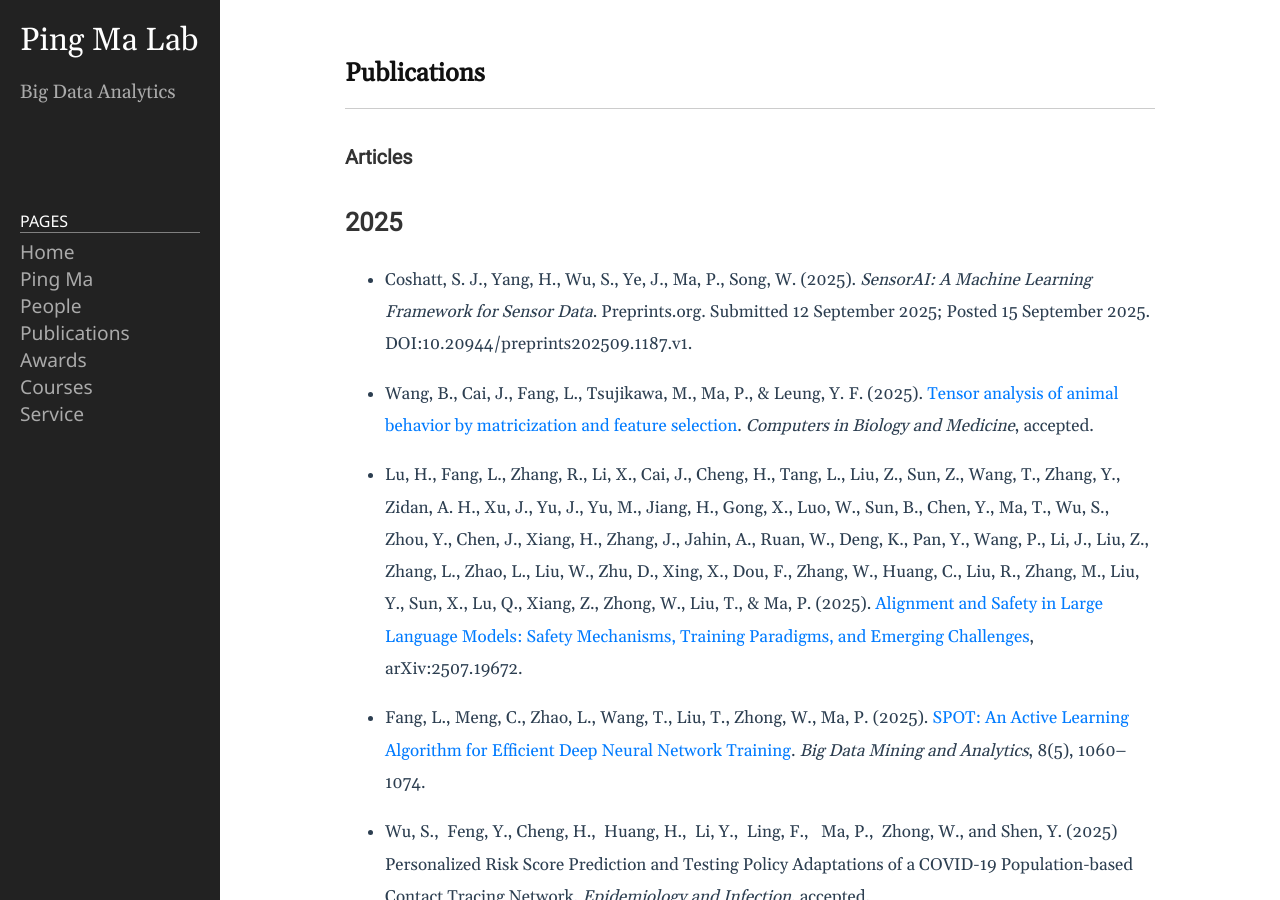
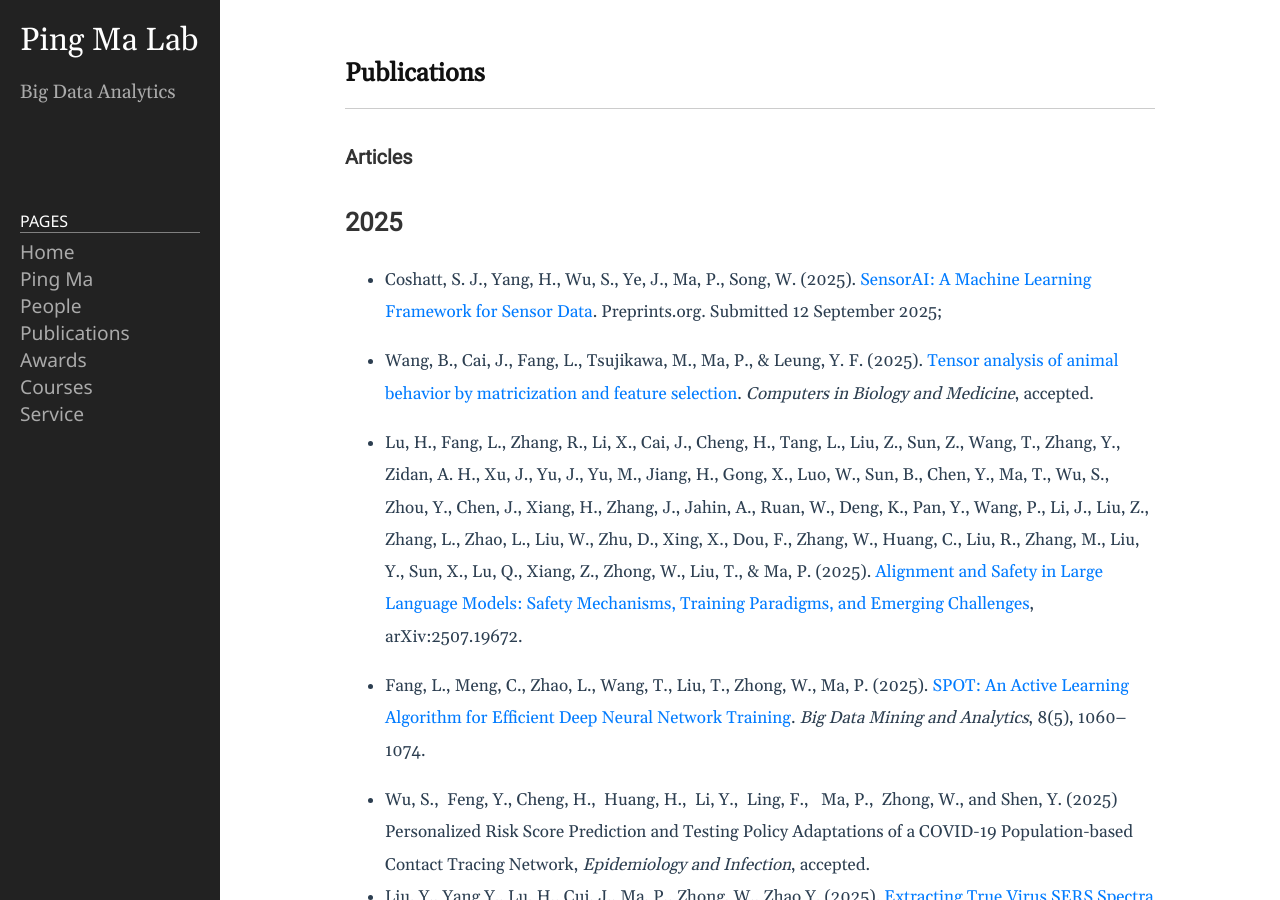
Before and after one commit to BDALpingio/BDALpingio.github.io, a Jekyll site: the page built from 3_publications.md, in a window 1280 px wide and 900 px high. Built offline with Jekyll 4.4.1, drawn with Linux system fonts in a browser that asks for light colours.

Commit message:
Update 3_publications.md

```diff
--- a/3_publications.md
+++ b/3_publications.md
@@ -8,7 +8,7 @@ permalink: /3_publications/
 
 
 ## 2025
-- Coshatt, S. J., Yang, H., Wu, S., Ye, J., Ma, P., Song, W. (2025). *SensorAI: A Machine Learning Framework for Sensor Data*. Preprints.org. Submitted 12 September 2025; Posted 15 September 2025. DOI:10.20944/preprints202509.1187.v1.
+- Coshatt, S. J., Yang, H., Wu, S., Ye, J., Ma, P., Song, W. (2025). [SensorAI: A Machine Learning Framework for Sensor Data](https://www.preprints.org/frontend/manuscript/e2c8e0f98f6602eb5d1907a2ca84cff9/download_pub). Preprints.org. Submitted 12 September 2025;
 
 - Wang, B., Cai, J., Fang, L., Tsujikawa, M., Ma, P., & Leung, Y. F. (2025). [Tensor analysis of animal behavior by matricization and feature selection](https://doi.org/10.1016/j.compbiomed.2025.108246). _Computers in Biology and Medicine_, accepted.
 
```
